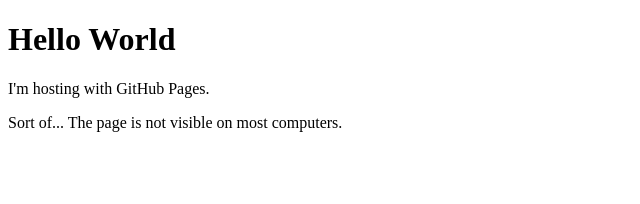
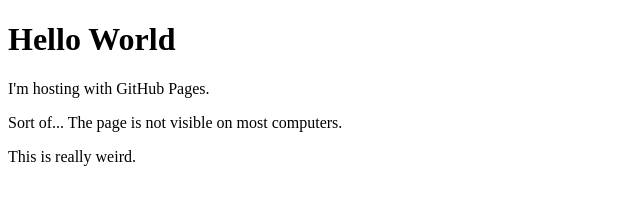
Before and after one commit to twalker-test/twalker-test.github.io, a plain HTML site: page index.html in a window 1280 px wide. Shown: the whole page, without its empty margins (0-640 px from the left). Drawn offline with Linux system fonts and the light colour scheme.

Commit message:
Update index.html

```diff
--- a/index.html
+++ b/index.html
@@ -4,5 +4,6 @@
         <h1>Hello World</h1>
         <p>I'm hosting with GitHub Pages.</p>
         <p>Sort of... The page is not visible on most computers.</p>
+        <p>This is really weird.</p>
     </body>
 </html>
```
